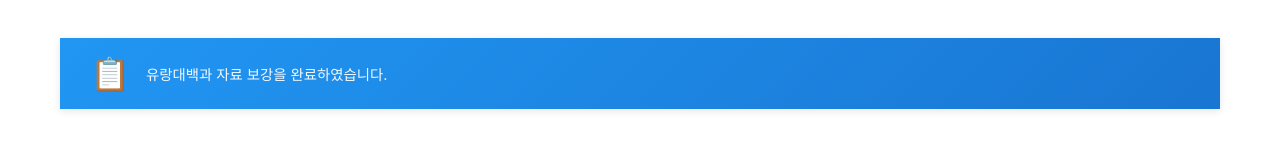
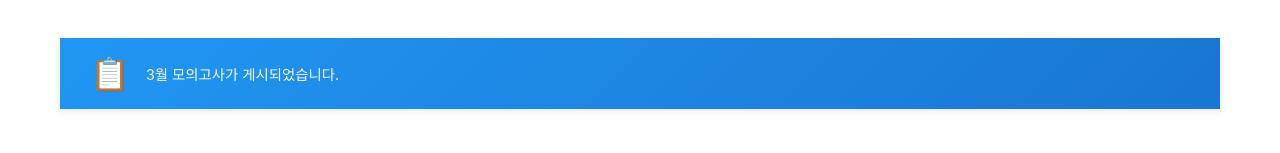
Before and after one commit to LeRealdeer/korea-sky-planner-frontend, a Next.js app: page / in a window 1280 px wide. Shown: the part 302-455 px from the top of the page. Built offline with nearby package versions, Linux system fonts and the light colour scheme.

Commit message:
3월 모고.

```diff
--- a/src/app/MainPageClient.jsx
+++ b/src/app/MainPageClient.jsx
@@ -35,7 +35,7 @@ export default function MainPageClient() {
           <span className={styles.surveyIcon}>📋</span>
           <div className={styles.surveyText}>
             {/* <strong>스카이 플래너 만족도 조사</strong> */}
-            <span className={styles.surveyDesc}>유랑대백과 자료 보강을 완료하였습니다.</span>
+            <span className={styles.surveyDesc}>3월 모의고사가 게시되었습니다.</span>
 
           </div>
           {/* <button
```
